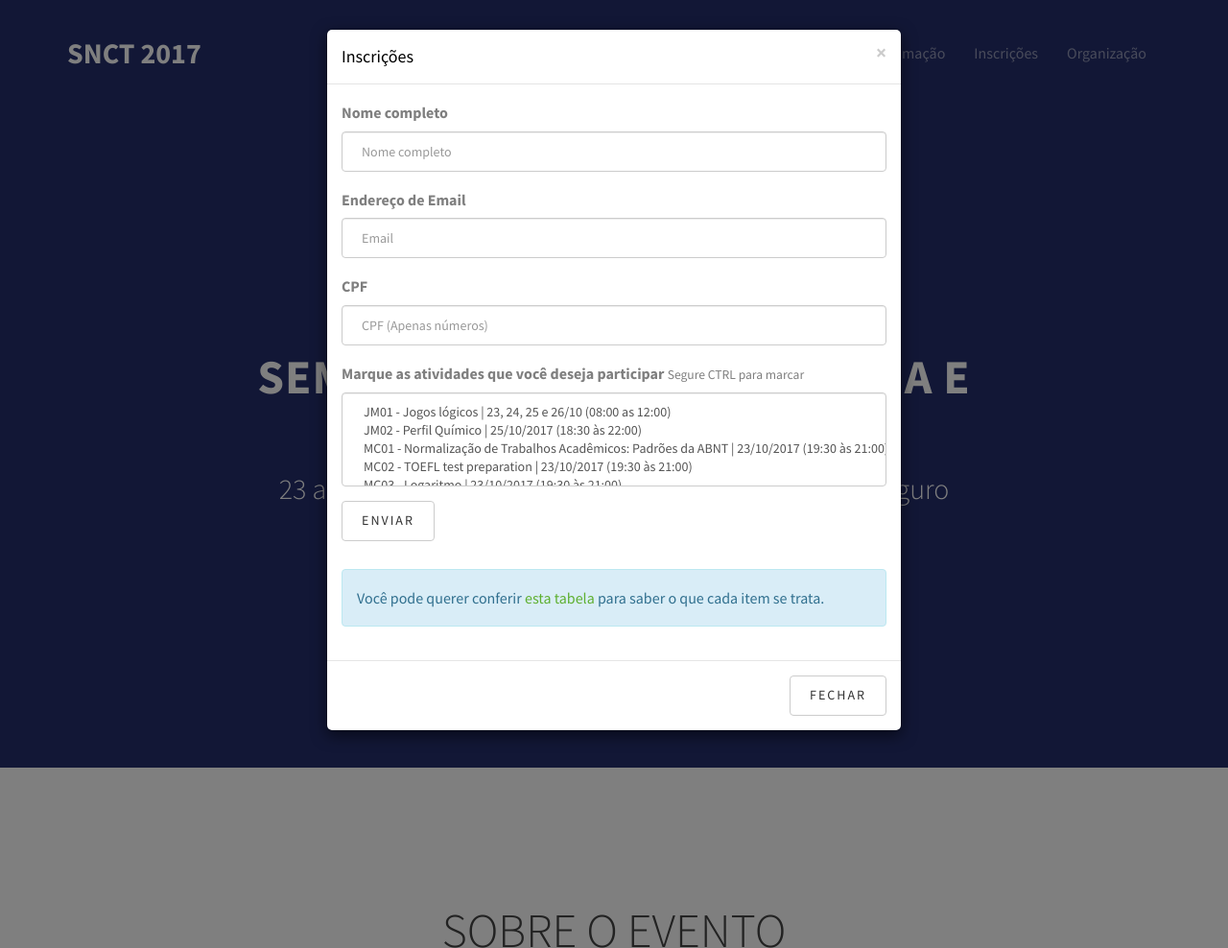
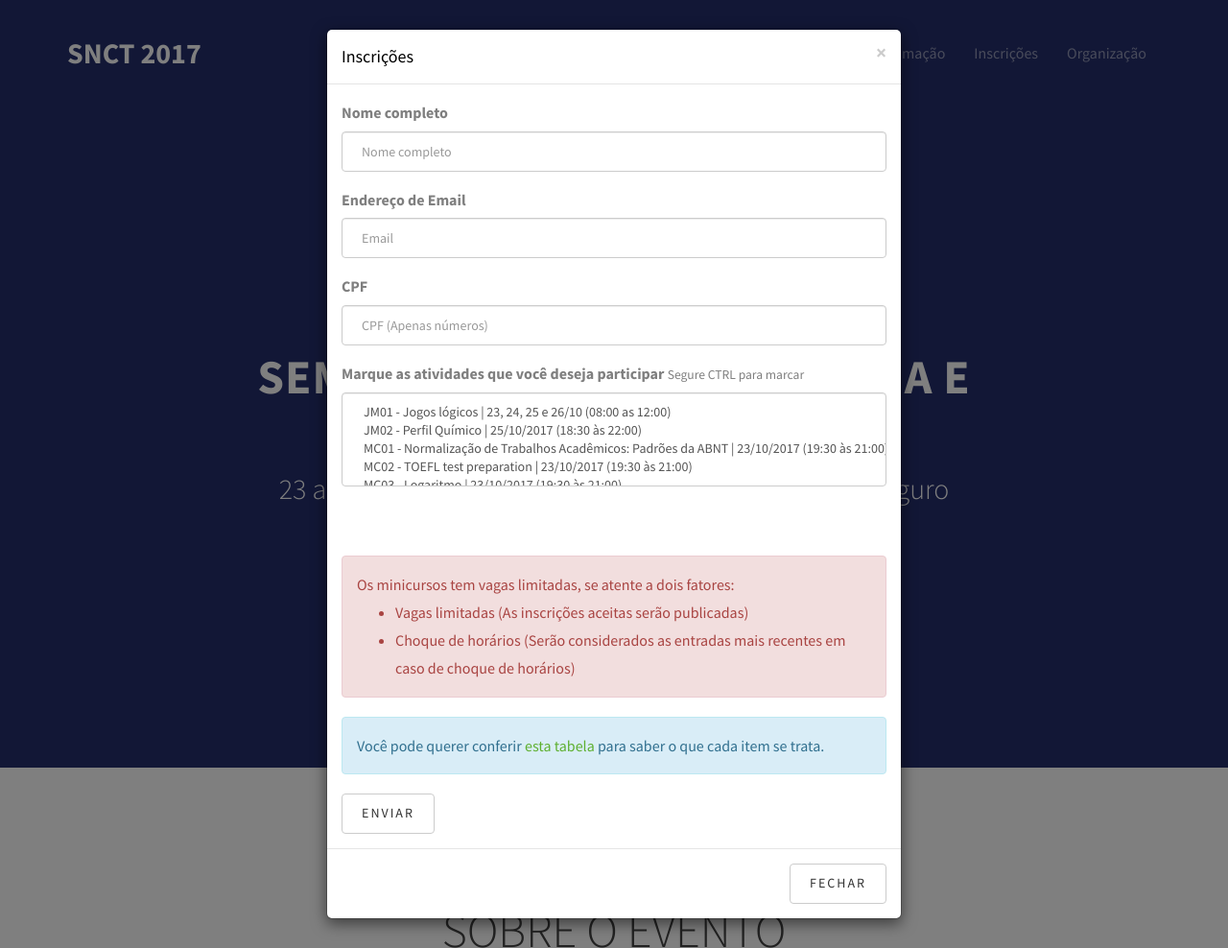
Before and after one commit to guiscaranse/snct2017, a Flask app: page / in a window 1280 px wide, after a click on "INSCREVA-SE". Shown: the whole page at 96% size. Run offline with Flask 2, Linux system fonts and the light colour scheme; some libraries are stand-ins or nearby versions; some web fonts are replaced.

Commit message:
Adicionado aviso

```diff
--- a/app/templates/modals.html
+++ b/app/templates/modals.html
@@ -29,9 +29,15 @@
               {% endfor %}
             </select>
           </div>
+          <br><br>
+          <div class="alert alert-danger" role="alert">Os minicursos tem vagas limitadas, se atente a dois fatores:<br>
+            <ul>
+              <li>Vagas limitadas (As inscrições aceitas serão publicadas)</li>
+              <li>Choque de horários (Serão considerados as entradas mais recentes em caso de choque de horários)</li>
+            </ul>
+          </div>
+          <div class="alert alert-info" role="alert">Você pode querer conferir <a href="https://docs.google.com/document/d/1uT8juU6We2J68dOaHJTUKqgzmE--3E3P7QLFuF16elA/edit?usp=sharing">esta tabela</a> para saber o que cada item se trata.</div>
           <button type="submit" class="btn btn-default">Enviar</button>
-          <br><br>
-          <div class="alert alert-info" role="alert">Você pode querer conferir <a href="#">esta tabela</a> para saber o que cada item se trata.</div>
         </form>
       </div>
       <div class="modal-footer">
```
